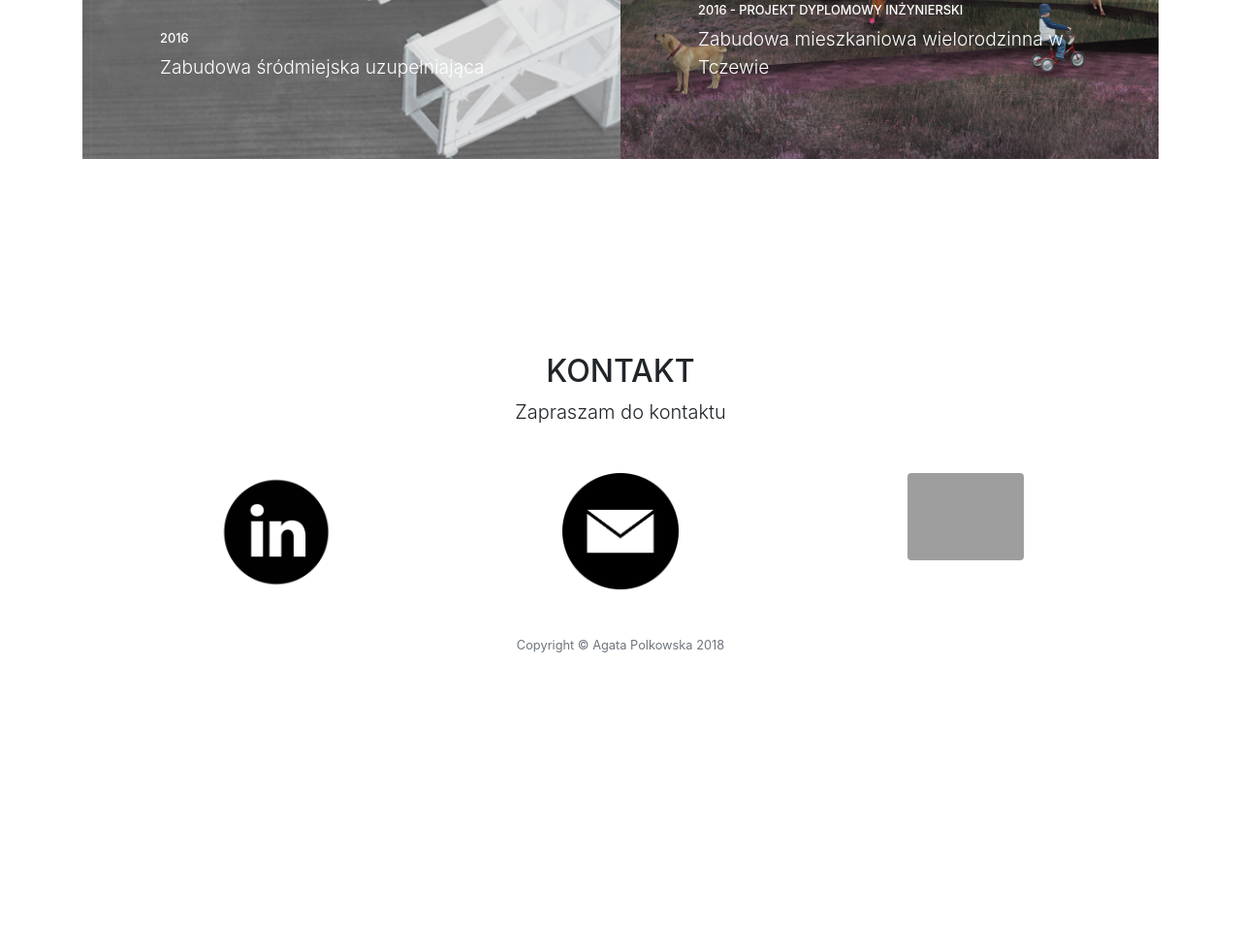
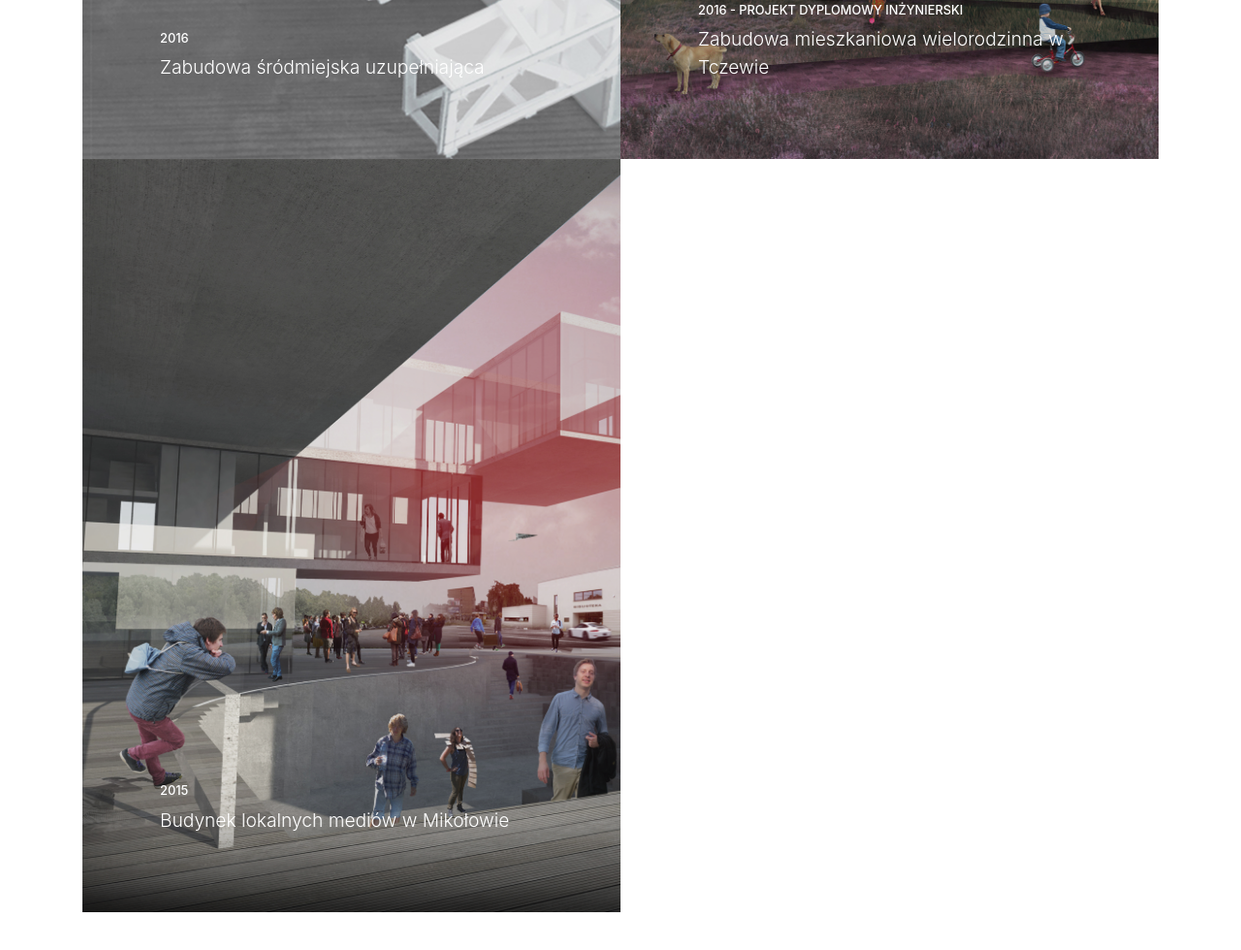
Before and after one commit to agatapolkowska/agatapolkowska.github.io, a website with bundled scripts: page index.html in a window 1280 px wide. Shown: the part 3921-4901 px from the top of the page at 97% size. Before the commit the page ends 4676 px from the top, so only its background shows below. Built offline with nearby package versions, Linux system fonts and the light colour scheme; grey boxes are pictures that could not be loaded.

Commit message:
[Portfolio] add: budynek lokalnych mediow

```diff
--- a/index.html
+++ b/index.html
@@ -175,20 +175,20 @@
               <img class="img-fluid" src="img/portfolio-6.jpg" alt="">
             </a>
           </div>
-<!--
+
                               <div class="col-lg-6">
-            <a class="portfolio-item" href="img/por1.jpg" target="_blank">
+            <a class="portfolio-item" href="img/por7.jpg" target="_blank">
               <span class="caption">
                 <span class="caption-content">
-                  <h2>Projekt dyplomowy magisterski</h2>
-                  <p class="mb-0">Budynek wysokościowy w Warszawie</p>
+                  <h2>2015</h2>
+                  <p class="mb-0">Budynek lokalnych mediów w Mikołowie</p>
                 </span>
               </span>
-              <img class="img-fluid" src="img/portfolio-1.jpg" alt="">
+              <img class="img-fluid" src="img/portfolio-7.jpg" alt="">
             </a>
           </div>
 
-                              <div class="col-lg-6">
+<!--                               <div class="col-lg-6">
             <a class="portfolio-item" href="img/por1.jpg" target="_blank">
               <span class="caption">
                 <span class="caption-content">
```
Also changed, not shown: img/por7.jpg (added), img/portfolio-7.jpg (added).
